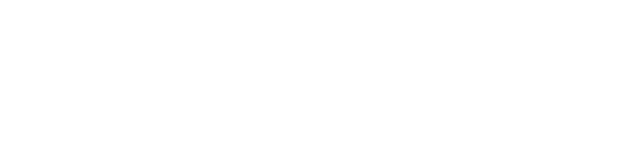
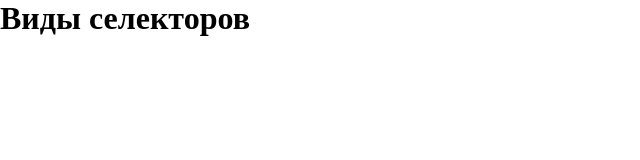
Before and after one commit to maritkch/front-end-basic, a plain HTML site: page index.html in a window 1280 px wide. Shown: the whole page, without its empty margins (0-640 px from the left). Drawn offline with Linux system fonts and the light colour scheme.

Commit message:
add homework 4

```diff
--- a/css/style.css
+++ b/css/style.css
@@ -0,0 +1,4 @@
+* {
+  margin: 0;
+  padding: 0;
+}
--- a/index.html
+++ b/index.html
@@ -5,10 +5,12 @@
     <meta http-equiv="X-UA-Compatible" content="IE=edge" />
     <meta name="viewport" content="width=device-width, initial-scale=1.0" />
     <title>Home Work</title>
-    <link rel="stylesheet" href="./css/style.css">
+    <link rel="stylesheet" href="./css/style.css" />
   </head>
   <body>
-    <header></header>
+    <header>
+      <h1>Виды селекторов</h1>
+    </header>
     <main></main>
     <footer></footer>
   </body>
```
